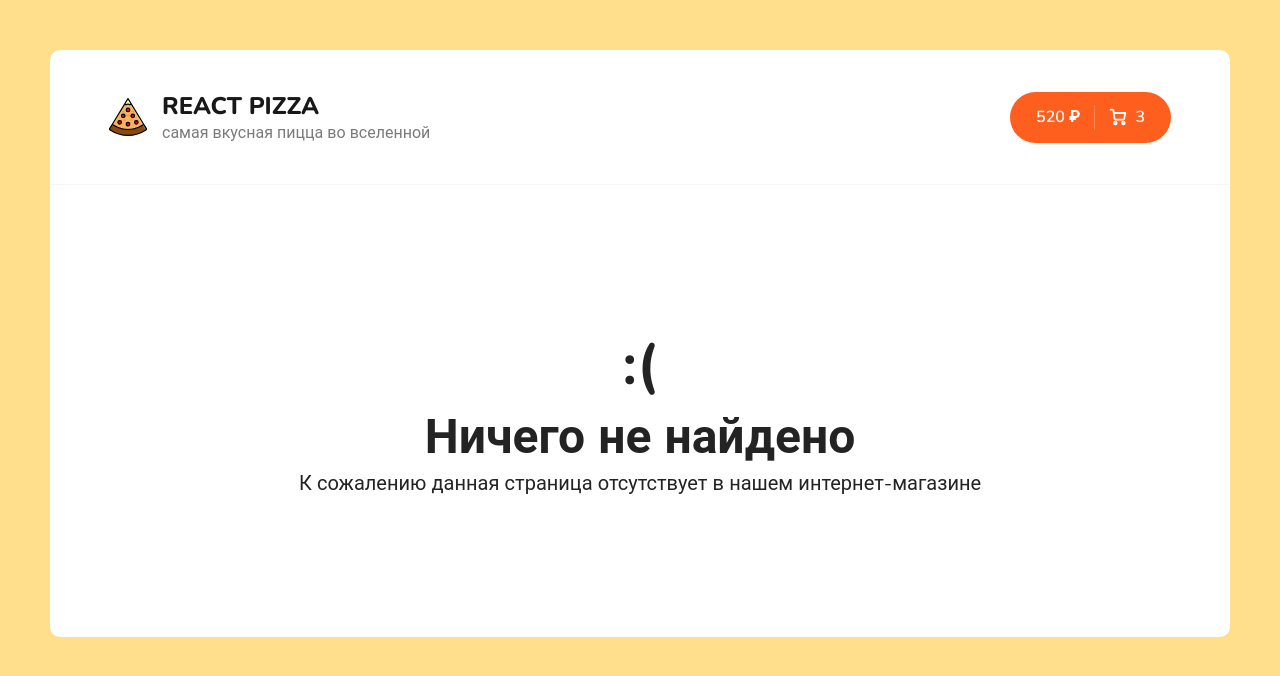
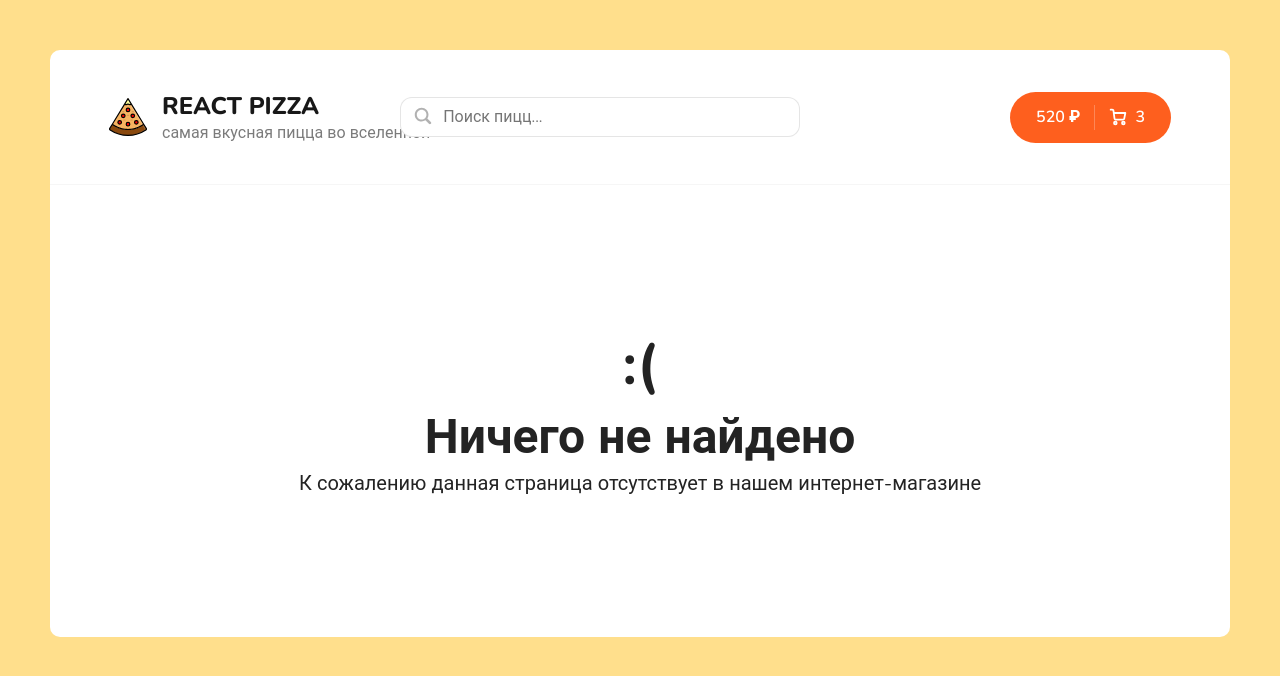
Before and after one commit to DeeeeeeeX/React-pizza, a React (Create React App) app: page /pizza/1 in a window 1280 px wide. Shown: the top 676 px of the page. Built offline with nearby package versions, Linux system fonts and the light colour scheme.

Commit message:
10 lesson pagination

```diff
--- a/package.json
+++ b/package.json
@@ -9,6 +9,7 @@
     "react": "^18.2.0",
     "react-content-loader": "^6.2.0",
     "react-dom": "^18.2.0",
+    "react-paginate": "^8.1.4",
     "react-router-dom": "^6.8.0",
     "react-scripts": "5.0.1",
     "sass": "^1.57.1",
--- a/src/App.js
+++ b/src/App.js
@@ -4,15 +4,18 @@ import Home from "./pages/Home";
 import NotFound from "./pages/NotFound";
 import {Route, Routes} from "react-router-dom";
 import Cart from "./pages/Cart";
+import {useState} from "react";
 
 function App() {
 
+    const [searchValue, setSearchValue] = useState('')
+
   return (
     <div className="wrapper">
-      <Header/>
+      <Header searchValue={searchValue} setSearchValue={setSearchValue}/>
       <div className="content">
           <Routes>
-            <Route path='/' element={<Home/>} />
+            <Route path='/' element={<Home searchValue={searchValue}/>} />
             <Route path='/cart' element={<Cart/>} />
             <Route path='*' element={<NotFound/>} />
           </Routes>
--- a/src/components/Header.jsx
+++ b/src/components/Header.jsx
@@ -1,7 +1,8 @@
 import logoSvg from '../assets/img/pizza-logo.svg'
 import {Link} from "react-router-dom";
+import Search from "./Search";
 
-function Header() {
+function Header({searchValue, setSearchValue}) {
     return (
         <div className="header">
             <div className="container">
@@ -14,6 +15,7 @@ function Header() {
                         </div>
                     </div>
                 </Link>
+                <Search searchValue={searchValue} setSearchValue={setSearchValue}/>
                 <div className="header__cart">
                     <Link to="/cart" className="button button--cart">
                         <span>520 ₽</span>
--- /dev/null
+++ b/src/components/Pagination/Pagination.module.scss
@@ -0,0 +1,32 @@
+.root {
+  li {
+    display: inline-block;
+
+    a {
+      text-align: center;
+      width: 45px;
+      line-height: 45px;
+      height: 45px;
+      border: 1px solid #fe5f1e;
+      border-radius: 30px;
+      margin-right: 10px;
+      cursor: pointer;
+      display: inline-block;
+      color: #fe5f1e;
+
+      &:hover {
+        background-color: #fe5f1e;
+        color: #fff;
+      }
+    }
+  }
+
+  :global {
+    .selected {
+      a {
+        background-color: #fe5f1e;
+        color: #fff;
+      }
+    }
+  }
+}
--- /dev/null
+++ b/src/components/Pagination/index.jsx
@@ -0,0 +1,21 @@
+import ReactPaginate from "react-paginate";
+import s from './Pagination.module.scss'
+
+const Pagination = ({onChangePage}) => {
+    return (
+        <div>
+            <ReactPaginate
+                className={s.root}
+                breakLabel="..."
+                nextLabel=">"
+                onPageChange={event => onChangePage(event.selected + 1)}
+                pageRangeDisplayed={4}
+                pageCount={3}
+                previousLabel="<"
+                renderOnZeroPageCount={null}
+            />
+        </div>
+    )
+}
+
+export default Pagination
--- /dev/null
+++ b/src/components/Search/Search.module.scss
@@ -0,0 +1,39 @@
+.root {
+  position: relative;
+  left: -120px;
+}
+
+.input {
+  border: 1px solid rgba(0, 0, 0, 0.1);
+  padding: 8px 20px 8px 42px;
+  width: 400px;
+  border-radius: 12px;
+  font-size: 16px;
+
+  &:focus {
+    border: 1px solid rgba(0, 0, 0, 0.25);
+  }
+}
+
+.icon {
+  width: 22px;
+  height: 22px;
+  opacity: 0.3;
+  position: absolute;
+  left: 12px;
+  top: 8px;
+}
+
+.clearIcon {
+  width: 20px;
+  height: 20px;
+  opacity: 0.3;
+  position: absolute;
+  right: 15px;
+  top: 10px;
+  cursor: pointer;
+
+  &:hover {
+    opacity: 0.8;
+  }
+}
--- /dev/null
+++ b/src/components/Search/index.jsx
@@ -0,0 +1,30 @@
+import s from './Search.module.scss'
+
+const Search = ({searchValue, setSearchValue}) => {
+    return (
+        <div className={s.root}>
+            <svg
+                className={s.icon}
+                xmlns="http://www.w3.org/2000/svg"
+                id="Glyph"
+                version="1.1"
+                viewBox="0 0 32 32">
+                <path
+                    d="M27.414,24.586l-5.077-5.077C23.386,17.928,24,16.035,24,14c0-5.514-4.486-10-10-10S4,8.486,4,14  s4.486,10,10,10c2.035,0,3.928-0.614,5.509-1.663l5.077,5.077c0.78,0.781,2.048,0.781,2.828,0  C28.195,26.633,28.195,25.367,27.414,24.586z M7,14c0-3.86,3.14-7,7-7s7,3.14,7,7s-3.14,7-7,7S7,17.86,7,14z"
+                    id="XMLID_223_"/>
+            </svg>
+            <input value={searchValue}
+                   onChange={(event) => setSearchValue(event.target.value)}
+                   className={s.input}
+                   placeholder='Поиск пицц...'
+            />
+            {searchValue && <svg onClick={() => setSearchValue('')} className={s.clearIcon} xmlns="http://www.w3.org/2000/svg" viewBox="0 0 48 48">
+                <path
+                    d="M38 12.83l-2.83-2.83-11.17 11.17-11.17-11.17-2.83 2.83 11.17 11.17-11.17 11.17 2.83 2.83 11.17-11.17 11.17 11.17 2.83-2.83-11.17-11.17z"/>
+                <path d="M0 0h48v48h-48z" fill="none"/>
+            </svg>}
+        </div>
+    )
+}
+
+export default Search
--- a/src/pages/Home.jsx
+++ b/src/pages/Home.jsx
@@ -3,30 +3,41 @@ import Sort from "../components/Sort";
 import Skeleton from "../components/PizzaBlock/skeleton";
 import PizzaBlock from "../components/PizzaBlock";
 import {useEffect, useState} from "react";
+import Pagination from "../components/Pagination";
 
-const Home = () => {
+const Home = ({searchValue}) => {
     const [items, setItems] = useState([])
     const [isLoading, setIsLoading] = useState(true)
     const [categoryId, setCategoryId] = useState(0)
+    const [orderType, setOrderType] = useState("asc");
+    const [currentPage, setCurrentPage] = useState(1);
     const [sortType, setSortType] = useState({
         name: 'популярности',
         sortProperty: 'rating'
     })
-    const [orderType, setOrderType] = useState("asc");
+
+    const pizzas = items
+        //.filter((obj) => {
+        //return !!obj.title.toLowerCase().includes(searchValue.toLowerCase())
+        //})
+        .map((obj) => <PizzaBlock key={obj.id} {...obj} />)
+
+    const skeletons = [...new Array(8)].map((_, index) => <Skeleton key={index}/>)
 
 
     useEffect(() => {
         setIsLoading(true)
-        fetch(`https://63dc382dc45e08a04356e0d4.mockapi.io/items?${
-            categoryId > 0 ? `category=${categoryId}` : ''
-        }&sortBy=${sortType.sortProperty}&order=${orderType}`)
+
+        const search = searchValue ? `&search=${searchValue}` : ''
+
+        fetch(`https://63dc382dc45e08a04356e0d4.mockapi.io/items?page=${currentPage}&limit=4&${categoryId > 0 ? `category=${categoryId}` : ''}&sortBy=${sortType.sortProperty}&order=${orderType}${search}`)
             .then((res) => res.json())
             .then((arr) => {
                 setItems(arr)
                 setIsLoading(false)
             })
         window.scrollTo(0, 0)
-    }, [categoryId, sortType, orderType])
+    }, [categoryId, sortType, orderType, searchValue, currentPage])
 
     return (
         <div className="container">
@@ -35,11 +46,8 @@ const Home = () => {
                 <Sort value={sortType} onChangeSort={(i) => setSortType(i)} setOrderType={setOrderType}/>
             </div>
             <h2 className="content__title">Все пиццы</h2>
-            <div className="content__items">
-                {isLoading
-                    ? [...new Array(8)].map((_, index) => <Skeleton key={index}/>)
-                    : items.map(obj => (<PizzaBlock key={obj.id} {...obj} />))}
-            </div>
+            <div className="content__items">{isLoading ? skeletons : pizzas}</div>
+            <Pagination onChangePage={(number) => setCurrentPage(number)}/>
         </div>
     )
 }
--- a/src/scss/app.scss
+++ b/src/scss/app.scss
@@ -30,7 +30,7 @@ body {
   &__items {
     display: grid;
     grid-template-columns: repeat(4, 1fr);
-    grid-template-rows: repeat(2, 1fr);
+    grid-template-rows: repeat(1, 1fr);
     grid-column-gap: 11px;
 
     @media (max-width: 1400px) {
```
Also changed, not shown: 1 other file (tests, documents, lock files or other folders).
